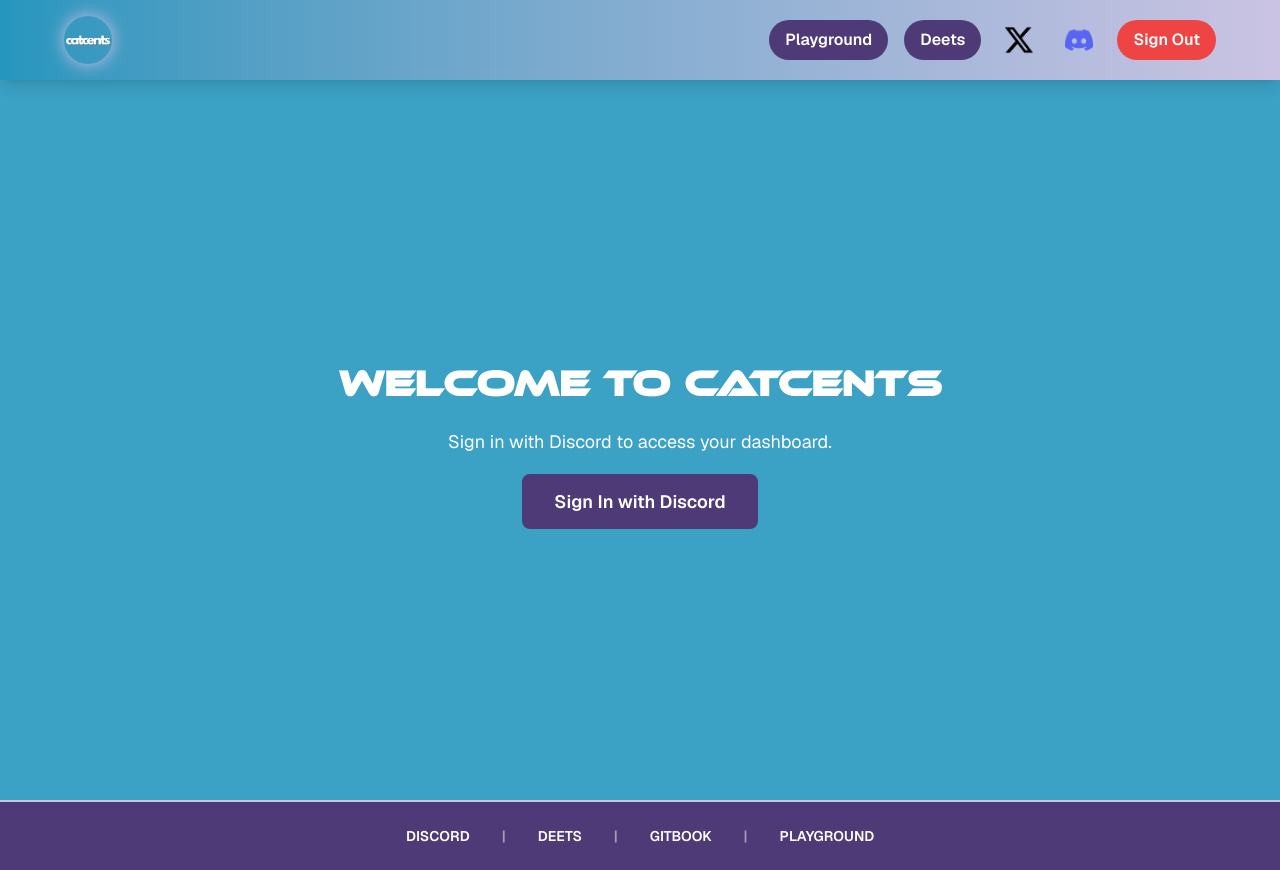
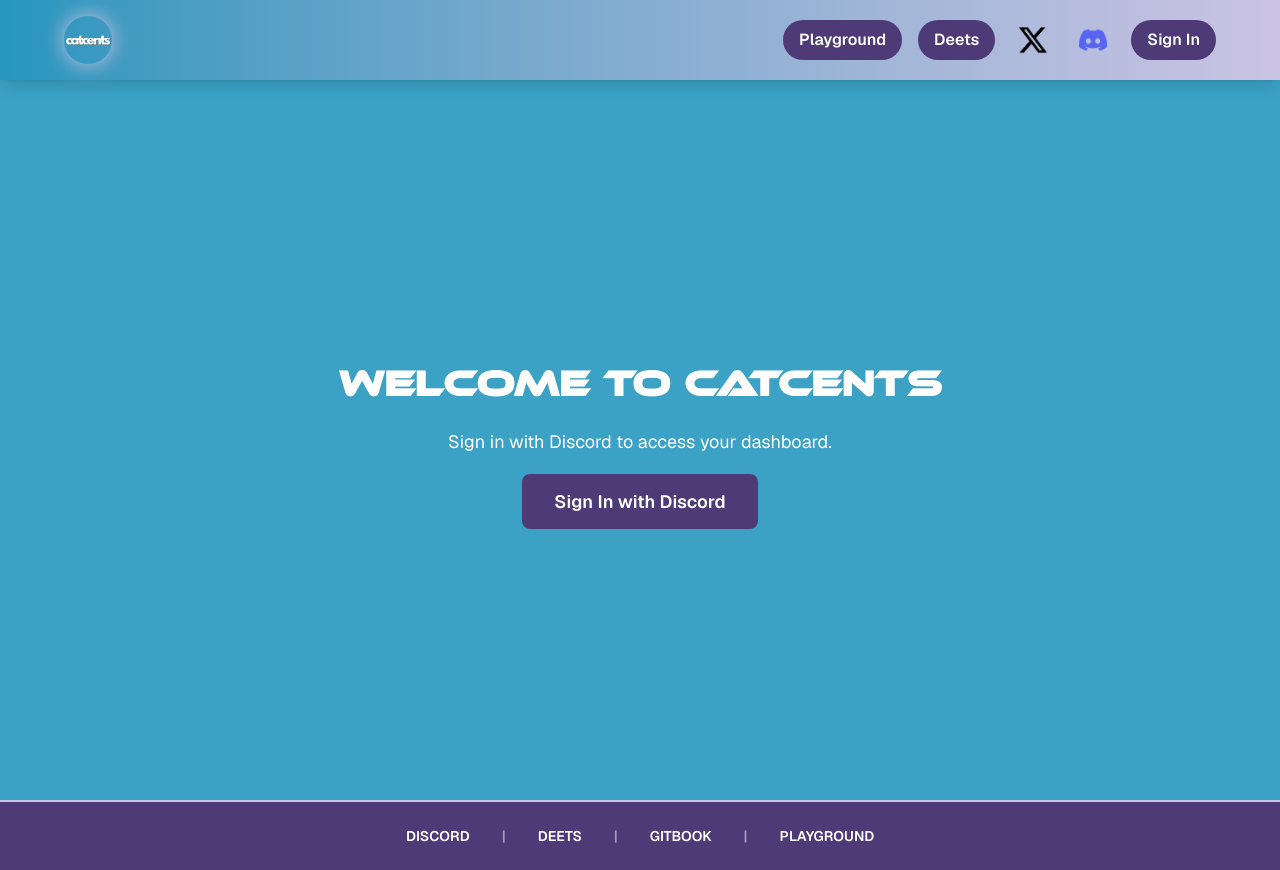
Before and after one commit to nazsats/meowlabs, a Next.js app: page / in a window 1280 px wide. Built offline with nearby package versions, Linux system fonts and the light colour scheme; no server answers.

Commit message:
signin button fixed

```diff
--- a/app/globals.css
+++ b/app/globals.css
@@ -5,7 +5,7 @@
   --border: #4e3a76;
   --accent: #CBC3E3;
   --text: #FFFFFF;
-  --success: #34D399;
+  --success: #06402B;
   --error: #EF4444;
 }
 
--- a/app/layout.tsx
+++ b/app/layout.tsx
@@ -20,14 +20,34 @@
   description: 'Manage your Catcents roles and wallet with Discord authentication',
 };
 
-export default function RootLayout({
+async function getUser() {
+  try {
+    const res = await fetch(`${process.env.NEXT_PUBLIC_BASE_URL}/api/user`, {
+      credentials: 'include',
+      cache: 'no-store', // Ensure fresh data
+    });
+    if (!res.ok) {
+      return null;
+    }
+    const data: { userId: string | null } = await res.json();
+    return data.userId ? { id: data.userId } : null;
+  } catch {
+    return null;
+  }
+}
+
+export default async function RootLayout({
   children,
 }: Readonly<{
   children: React.ReactNode;
 }>) {
+  const user = await getUser();
+
   return (
     <html lang='en'>
-      <body className={`${geistSans.variable} ${geistMono.variable} antialiased flex flex-col min-h-screen bg-[var(--background)]`}>
+      <body
+        className={`${geistSans.variable} ${geistMono.variable} antialiased flex flex-col min-h-screen bg-[var(--background)]`}
+      >
         <header className='bg-gradient-to-r from-[var(--background)] to-[var(--accent)] p-3 sm:p-4 shadow-lg sticky top-0 z-50'>
           <div className='max-w-6xl mx-auto flex flex-col sm:flex-row justify-between items-center gap-3 sm:gap-0'>
             <Link href='/' className='flex items-center gap-2 sm:gap-3'>
@@ -70,6 +90,7 @@
               >
                 <Image src='/discord-icon.png' alt='Discord' width={24} height={24} className='w-6 h-6 sm:w-7 sm:h-7' />
               </a>
+              {user ? (
                 <a
                   href='/api/auth/logout'
                   className='px-3 py-1 sm:px-4 sm:py-2 text-[var(--text)] font-semibold rounded-full bg-[var(--error)] hover:bg-[var(--accent)] hover:scale-105 transition-all duration-300 text-sm sm:text-base'
@@ -77,13 +98,22 @@
                 >
                   Sign Out
                 </a>
+              ) : (
+                <a
+                  href='/api/auth/login'
+                  className='px-3 py-1 sm:px-4 sm:py-2 text-[var(--text)] font-semibold rounded-full bg-[var(--border)] hover:bg-[var(--accent)] hover:scale-105 transition-all duration-300 text-sm sm:text-base'
+                  aria-label='Sign In'
+                >
+                  Sign In
+                </a>
+              )}
             </nav>
           </div>
         </header>
         <main className='max-w-6xl mx-auto p-4 sm:p-6 flex-grow flex flex-col'>
           {children}
         </main>
-        <Footer /> {/* Move Footer here */}
+        <Footer />
       </body>
     </html>
   );
```
Lines whose indentation alone changed are shown as unchanged.
